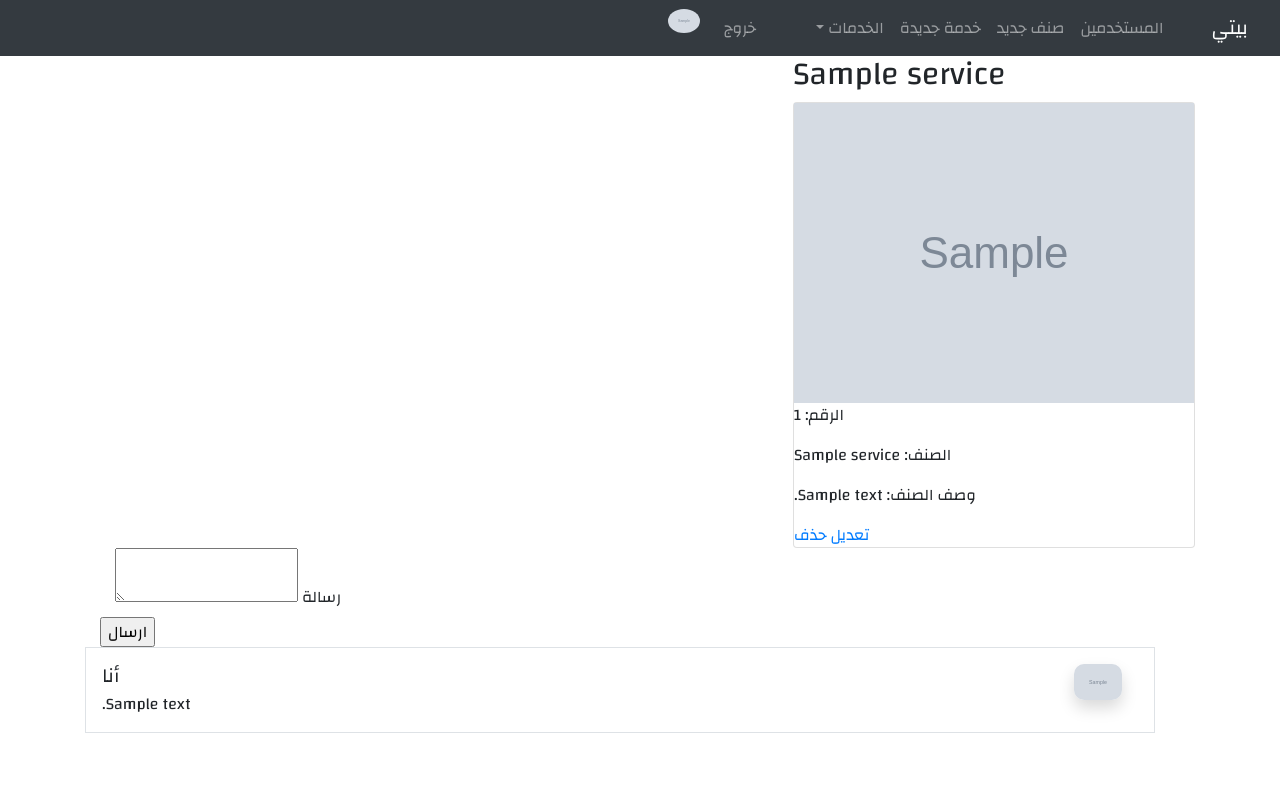
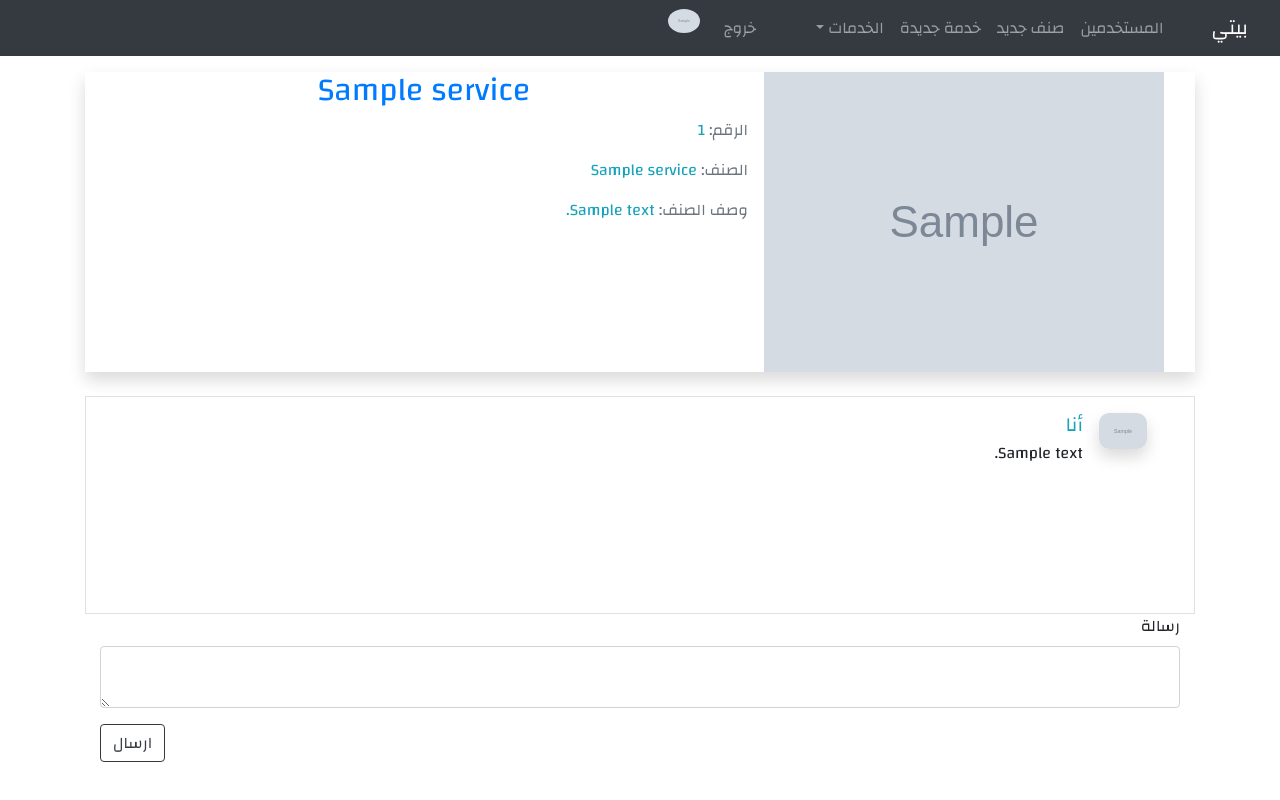
Before and after one commit to Adetec/home-service, a Flask app: page /request_service/1/1/new in a window 1280 px wide. Run offline with Flask 2, Linux system fonts and the light colour scheme; a user stored in the database is signed in; tables that the repository leaves empty hold one stand-in row (values such as "Sample post"); grey boxes marked "Sample" are stand-in pictures; some libraries are stand-ins or nearby versions.

Commit message:
style: Work on request messages

```diff
--- a/application/static/css/styles.css
+++ b/application/static/css/styles.css
@@ -20,3 +20,7 @@ body {
     width: 48px;
     border-radius: 10px;
 }
+
+.list-unstyled {
+    height: 200px;
+}
--- a/application/templates/request-service.html
+++ b/application/templates/request-service.html
@@ -1,76 +1,37 @@
 {% extends 'base.html' %}
 {% block main %}
-    <div class="container row">
-        <div class="">
-            <h2 class="header">{{ service.service_name }}</h2>
-            <div class="card horizontal">
-                <div class="card-image">
-                <img class="img-fluid" src="{{ url_for('static', filename='img/services/'+service.image_file) }}">
-                </div>
-                <div class="card-stacked">
-                    <div class="card-content">
-                        <p class="indigo-text">الرقم: <span class="blue-text">{{ service.id }}</span></p>
-                        <p class="indigo-text">الصنف: <span class="blue-text">{{ service.service_name }}</span></p>
-                        <p class="indigo-text">وصف الصنف: <span class="blue-text">{{ service.description }}</span></p>
-                        <ul>
-
-                        </ul>
-                    </div>
-                    <div class="card-action">
-                        {% if current_user.user_type == 'admin' or current_user.id == service.user_id %}
-                            <a class="indigo-text left" href="{{ url_for('update_service', id=service.id) }}">تعديل</a>
-                            <a class="red-text left" href="#">حذف</a>
-                        {% endif %}
-                    </div>
-                </div>
-            </div>
+    <div class="container media shadow mt-3 mb-4">
+        <img class="align-self-start mr-3" src="{{ url_for('static', filename='img/services/'+service.image_file) }}">
+        <div class="media-body mr-3 text-right">
+            <h2 class="text-primary text-center">{{ service.service_name }}</h2>
+            <p class="text-muted">الرقم: <span class="text-info">{{ service.id }}</span></p>
+            <p class="text-muted">الصنف: <span class="text-info">{{ service.service_name }}</span></p>
+            <p class="text-muted">وصف الصنف: <span class="text-info">{{ service.description }}</span></p>
         </div>
     </div>
-    <form class="col s12 m12" method="POST" action="">
-        {{ form.hidden_tag() }}
 
-        <div class="input-field col s12 m12">
-            {{ form.message.label }}
-            {% if form.message.errors %}
-                {{ form.message(class="") }}
-                <div class="red-text darken-3-text center-align pulse">
-                    {% for error in form.message.errors %}
-                        <span>{{ error }}</span>
-                    {% endfor %}
-                </div>
-            {% else %}
-                {{ form.message(class="") }}
-            {% endif %}
-        </div>
 
-        <div class="row">
-        <div class="input-field col s12 m12">
-            {{ form.submit(class="btn-large indigo left") }}
-        </div>
-        </div>
-    </form>
-
-    <div>
+    <div class="container border">
         {% if service_request.service_id == service.id %}
-        <ul class="list-unstyled">
+        <ul class="list-unstyled pr-0 text-right overflow-auto">
             {% for m in service_request.messages %}
                 {% if service_request.id == service_request.id %}
                     {% if m.message_sender.id == current_user.id %}
-                        <li class="media border p-3">
+                        <li class="media p-3">
                             <img src="{{ url_for('static', filename='img/users-profile/'+ m.message_sender.image_file) }}" class="img-comment mr-3 img-fluid shadow" alt="{{ m.message_sender.username}}">
-                            <div class="media-body">
-                                <h5 class="mt-0 mb-1">أنا</h5>
+                            <div class="media-body mr-3">
+                                <h5 class="mt-0 mb-1 text-info">أنا</h5>
                                 {{ m.message}}
                             </div>
                         </li>
 
                     {% elif (m.message_sender.id == service.user_id) or  (m.message_sender.id != client_id and current_user.id == service.user_id) %}
-                        <li class="media border p-3 my-4">
-                            <img src="{{ url_for('static', filename='img/users-profile/'+ m.message_sender.image_file) }}" class="img-comment mr-3 img-fluid shadow" alt="{{ m.message_sender.username}}">
-                            <div class="media-body">
-                                <h5 class="mt-0 mb-1">{{ m.message_sender.username }}</h5>
+                        <li class="media text-left p-3">
+                            <div class="media-body mr-3">
+                                <h5 class="mt-0 mb-1 text-info">{{ m.message_sender.username }}</h5>
                                 {{ m.message}}
                             </div>
+                            <img src="{{ url_for('static', filename='img/users-profile/'+ m.message_sender.image_file) }}" class="img-comment align-left mr-3 img-fluid shadow" alt="{{ m.message_sender.username}}">
                         </li>
                     {% endif %}
                 {% else %}
@@ -80,4 +41,28 @@
 {% endif %}
     </div>
 
+    <form class="form-group container text-right" method="POST" action="">
+            {{ form.hidden_tag() }}
+
+            <div class="form-group">
+                {{ form.message.label(class="form-control-label") }}
+                {% if form.message.errors %}
+                    {{ form.message(class="form-control") }}
+                    <div class="form-group">
+                        {% for error in form.message.errors %}
+                            <span>{{ error }}</span>
+                        {% endfor %}
+                    </div>
+                {% else %}
+                    {{ form.message(class="form-control") }}
+                {% endif %}
+            </div>
+
+            <div class="row">
+            <div class="input-field col s12 m12">
+                {{ form.submit(class="btn btn-outline-dark float-left") }}
+            </div>
+            </div>
+        </form>
+
 {% endblock %}
```
